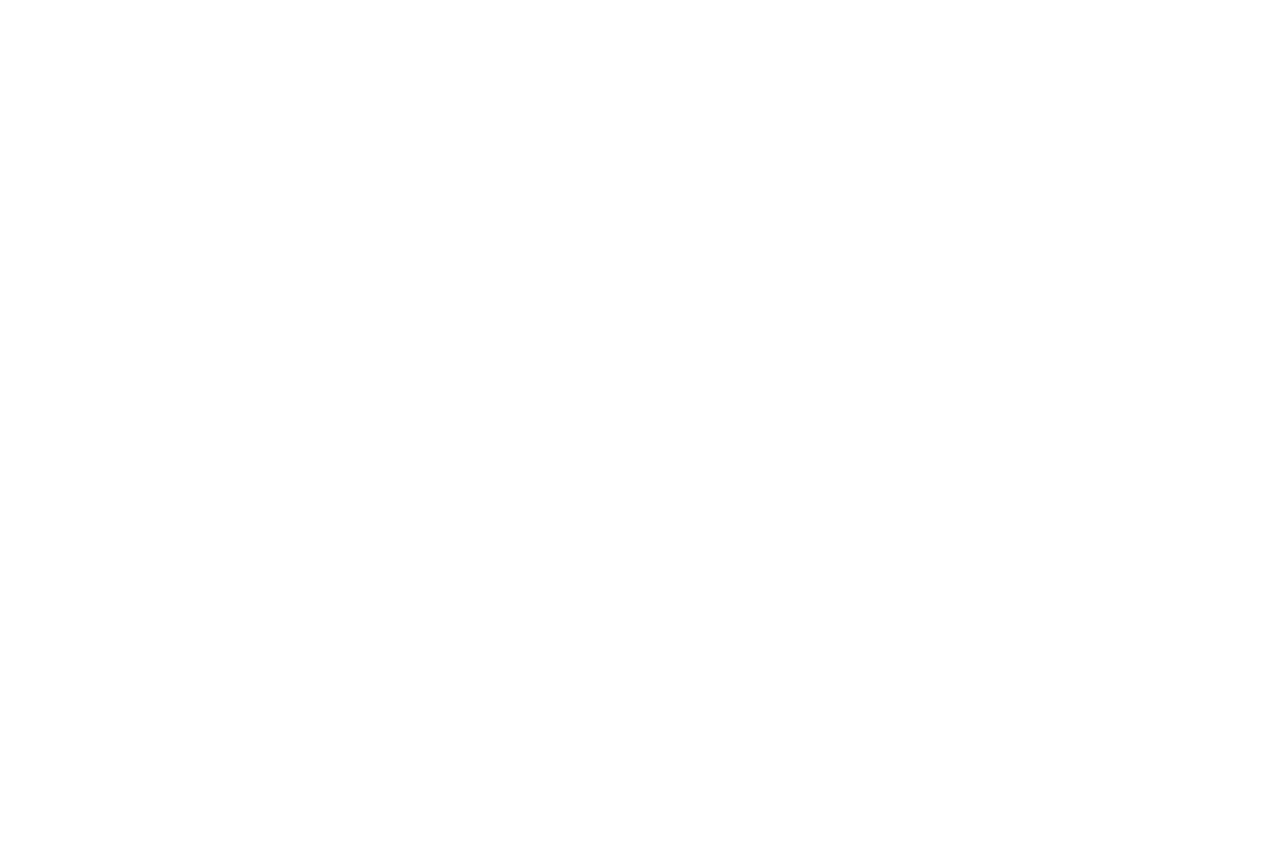
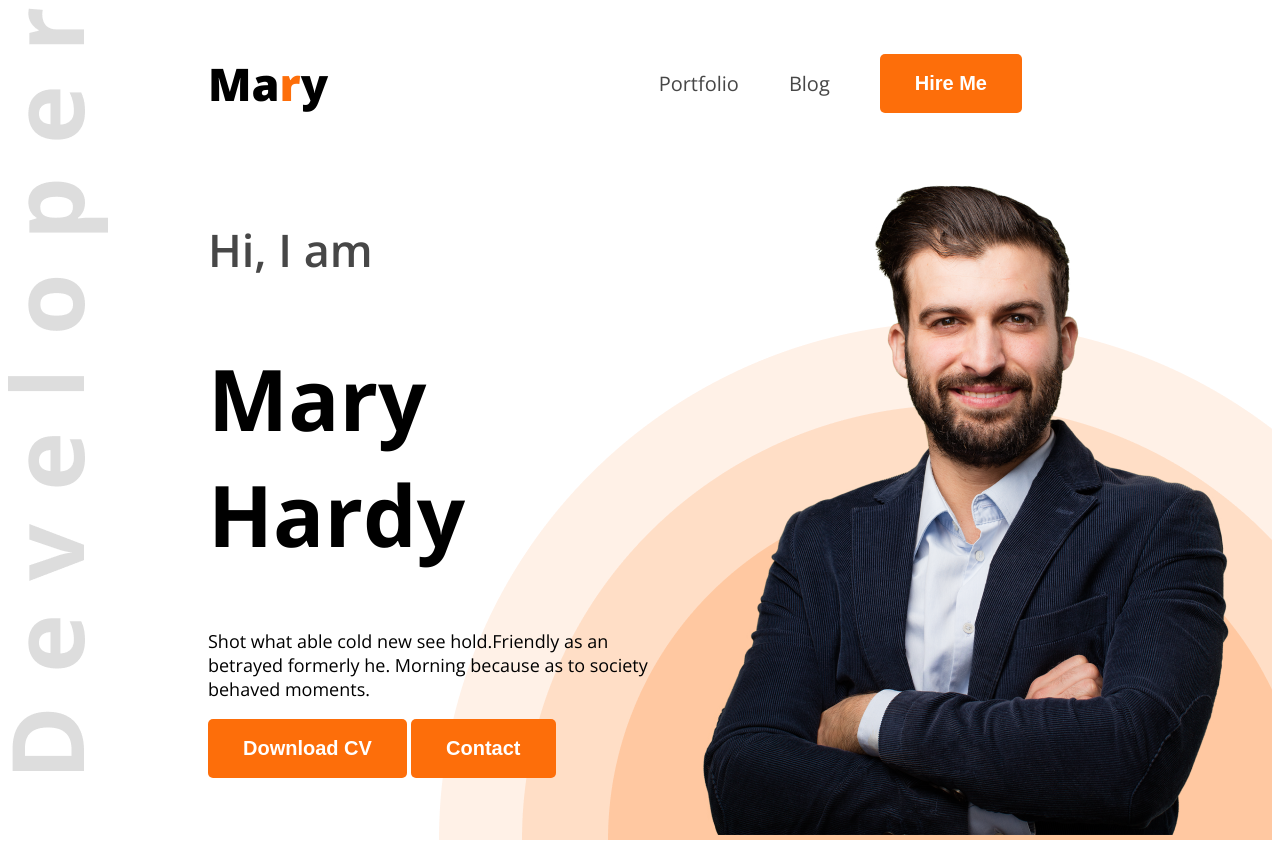
Before and after one commit to NURALAM11/web-dev-portfolio, a plain HTML site: page index.html in a window 1280 px wide. Before the commit the page ends 800 px from the top, so only its background shows below. Drawn offline with nearby package versions, Linux system fonts and the light colour scheme.

Commit message:
Header added

```diff
--- a/index.html
+++ b/index.html
@@ -4,11 +4,36 @@
     <meta charset="UTF-8">
     <meta name="viewport" content="width=device-width, initial-scale=1.0">
     <title>Web Developer Portfolio </title>
+    <link rel="preconnect" href="https://fonts.googleapis.com">
+    <link rel="preconnect" href="https://fonts.gstatic.com" crossorigin>
+    <link href="https://fonts.googleapis.com/css2?family=Open+Sans:ital,wght@0,300..800;1,300..800&display=swap" rel="stylesheet">
+    <link rel="stylesheet" href="styles/portfolio.css">
 </head>
-<body>
+<body class="open-sans-normal">
     <!-- Header Section -->
 
-    <header>
+    <header class="header">
+        <nav>
+            <h3 class="nav-title">Ma<span class="text-primary">r</span>y</h3>
+            <ul>
+                <li><a class="dark-2" href="">Portfolio</a></li>
+                <li><a class="dark-2" href="">Blog</a></li>
+                <li><a href=""><button class="btn-primary">Hire Me</button></a></li>
+            </ul>
+        </nav>
+        <div class="banner">
+            <div class="banner-contain">
+                <h4 class="banner-greetings dark-2">Hi, I  am</h4>
+                <h1 class="banner-title">Mary Hardy</h1>
+                <p class="banner-description">Shot what able cold new see hold.Friendly as an betrayed formerly he. Morning because as to society behaved moments.</p>
+                <button class="btn-primary" >Download CV</button>
+                <button class="btn-primary">Contact</button>
+
+            </div>
+            <div class="banner-profile-pic">
+                <img src="/images/hardy.png" alt="">
+            </div>
+        </div>
 
     </header>
 
--- /dev/null
+++ b/styles/portfolio.css
@@ -0,0 +1,85 @@
+
+.open-sans-normal {
+  font-family: "Open Sans", sans-serif;
+  font-optical-sizing: auto;
+  font-style: normal;
+  font-variation-settings:
+    "wdth" 100;
+}
+/*Shared Style*/
+.text-primary{
+    color: rgb(253, 110, 10);
+}
+.dark-2{
+    color: #474747;
+}
+.btn-primary{
+    background-color: #FD6E0A;
+    border-radius: 5px;
+Font-weight: 700;
+Font-size: 20px;
+color: white;
+padding: 18px 35px;
+border:none;
+
+}
+/* Header Style */
+.header{background-image:url(../images/developer.png),url(../images/header_bg.png);
+    background-repeat: no-repeat;
+    background-position: top left , bottom right;
+
+}
+
+
+/* Nav Styles */
+nav{
+    display:flex;
+    justify-content: space-between;
+    align-items: center;
+    margin: 0px 200px;
+}
+.nav-title{
+Font-weight: 800;
+Font-size: 45px;
+}
+nav ul {
+    display: flex;
+    align-items: center;
+
+}
+nav ul li {
+    list-style: none;
+    margin-right: 50px;
+
+}
+nav ul li a{
+    text-decoration: none;
+    font-size: 20px;
+}
+
+/* Banner Styles */
+.banner{
+    display: flex;
+    justify-content: space-between;
+    margin: 0px 38px 0px 200px;
+}
+.banner-contain{
+    max-width: 580px;
+}
+.banner-greetings {
+font-size: 45px;
+font-weight: 600;
+}
+.banner-title{
+font-size: 85px;
+font-weight: 700;
+
+}
+.banner-description{
+font-size: 18px;
+font-weight: 400;
+}
+
+.banner-profile-pic{
+    width: 580px;
+}
```
